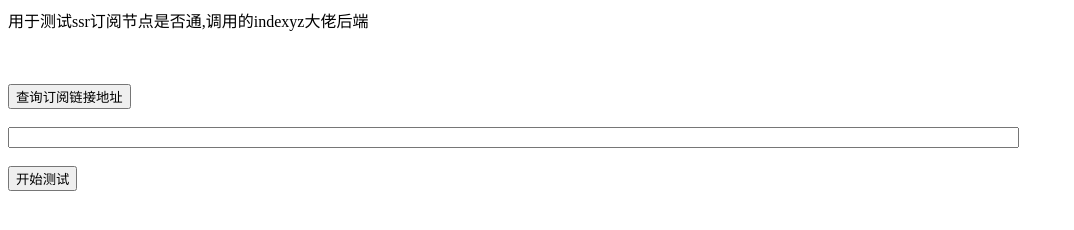
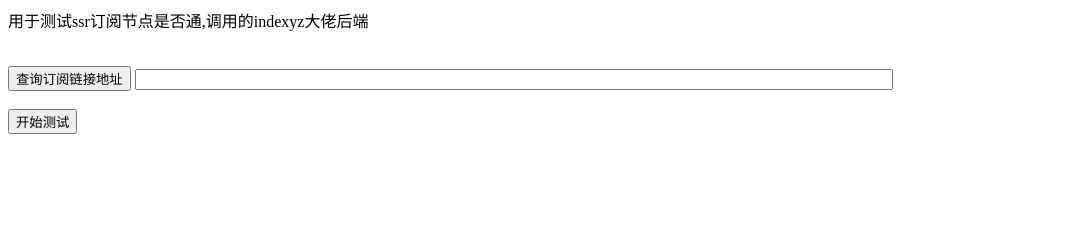
Before and after one commit to zhenter/zhenter.github.io, a plain HTML site: page index.html in a window 1280 px wide. Shown: the whole page, without its empty margins (0-1074 px from the left). Drawn offline with nearby package versions, Linux system fonts and the light colour scheme.

Commit message:
Update index.html

```diff
--- a/index.html
+++ b/index.html
@@ -5,10 +5,9 @@
 </head>
 <body>
 <p>用于测试ssr订阅节点是否通,调用的indexyz大佬后端</p>
-<br /><br />
+<br />
 <button id="btn1">查询订阅链接地址</button>
-<br /><br />
-<input type="text" id="dingyue"  style="width:80%"></input>
+<input type="text" id="dingyue"  style="width:60%"></input>
 <br /><br />
 <button id="btn2">开始测试</button>
 <div id="pinglist"></div>
```
